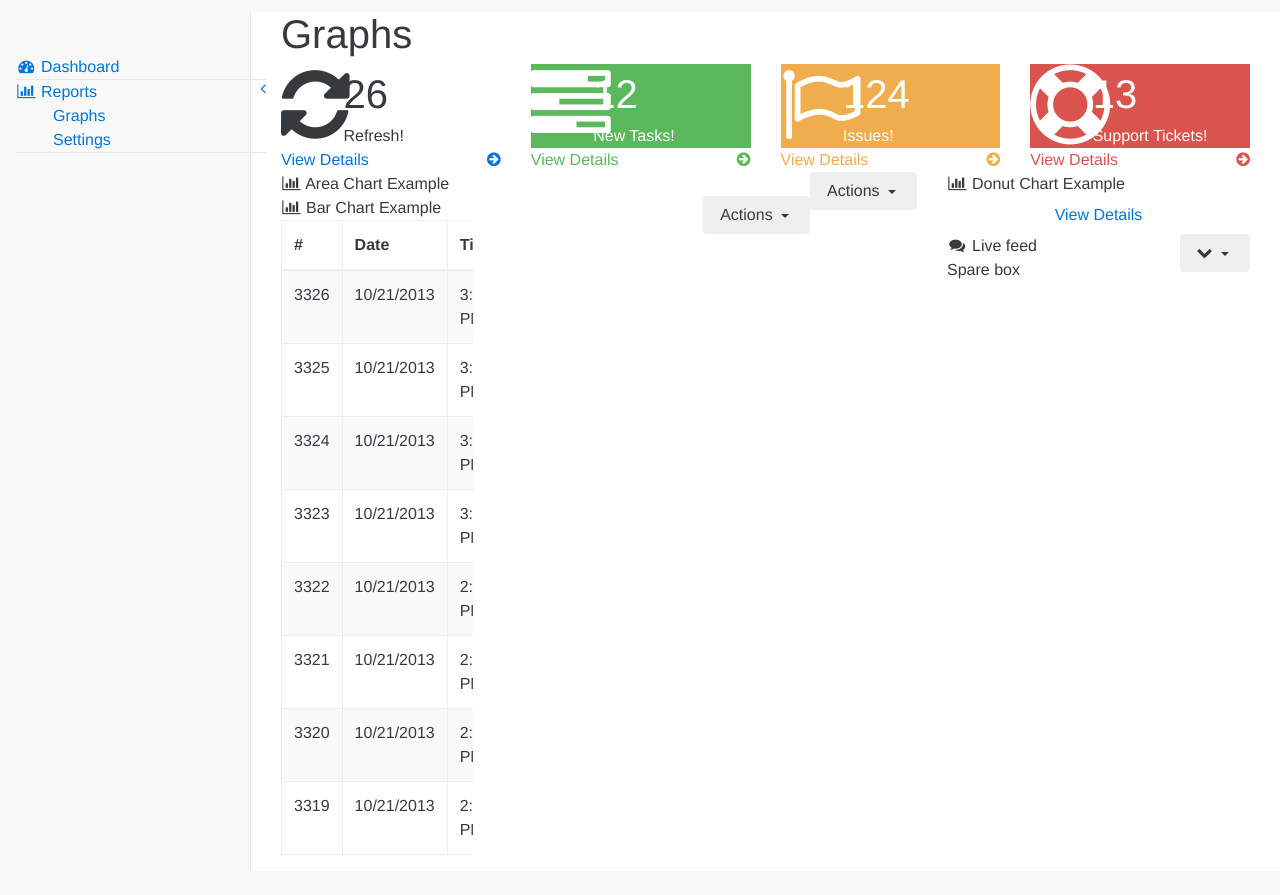
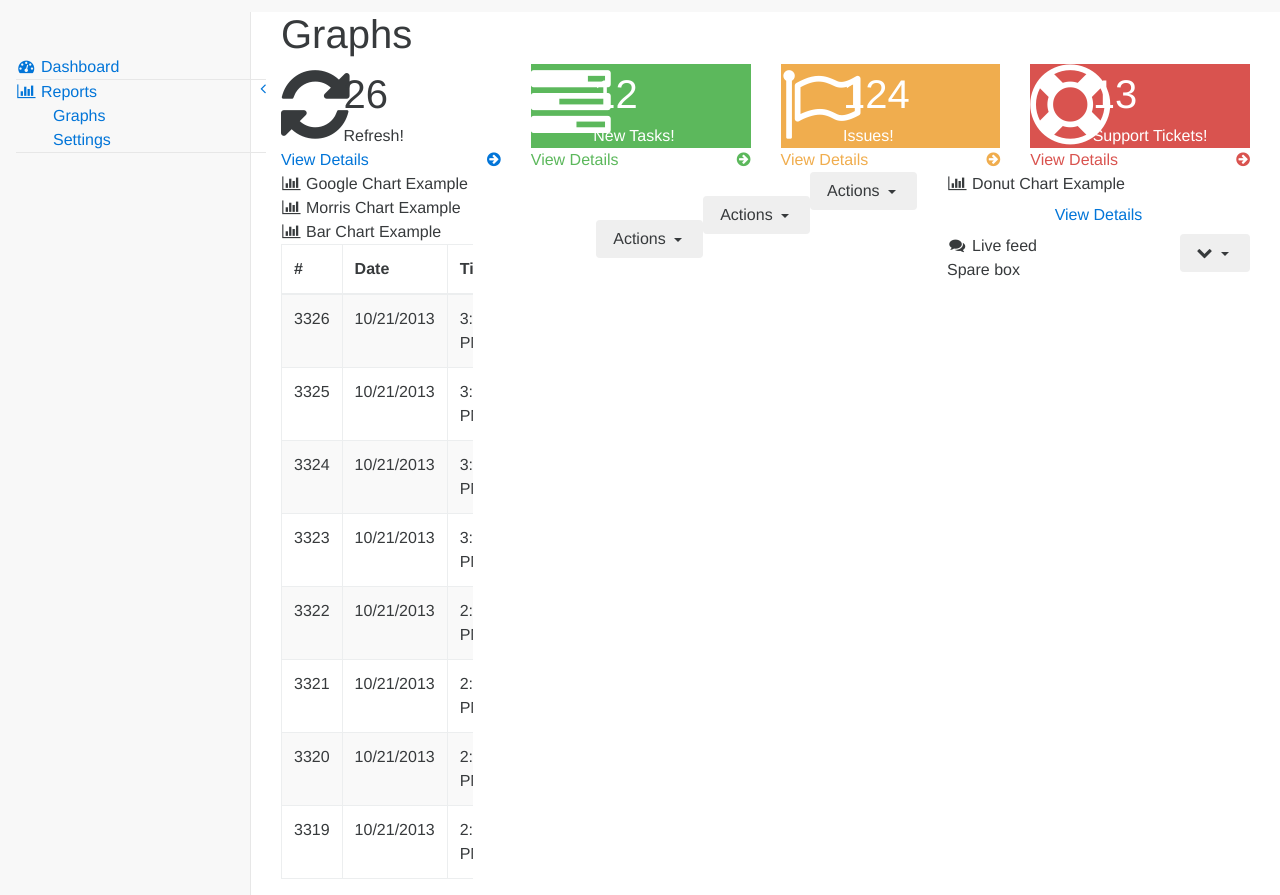
Before and after one commit to t0007319/silex-template, a PHP site: template app/resources/views/graphs.html.twig in a window 1280 px wide. Shown: the part 52-947 px from the top of the page. Before the commit the page ends 923 px from the top, so only its background shows below. Run offline with PHP 8.4, Linux system fonts and the light colour scheme; the template is opened without the code that fills it, so the values that code supplies are empty; some libraries are stand-ins or nearby versions.

Commit message:
small update

```diff
--- a/app/resources/views/base.html.twig
+++ b/app/resources/views/base.html.twig
@@ -4,6 +4,9 @@
     <!-- Bootstrap Core CSS -->
 
     {#<link rel="stylesheet" href="{{ asset('/bootstrap.min.css', 'css') }}">#}
+    <!-- CDN's -->
+    <script type="text/javascript" src="https://www.gstatic.com/charts/loader.js"></script>
+    <!-- CSS -->
     <link rel="stylesheet" href="{{ asset('/bootstrap/dist/css/bootstrap.min.css', 'bower') }}">
     <link rel="stylesheet" href="{{ asset('/sb-admin-2.css', 'css') }}">
     <link rel="stylesheet" href="{{ asset('/timeline.css', 'css') }}">
@@ -253,6 +256,8 @@
 <!-- jQuery before boot strap -->
 {#<script src="{{ asset('/jquery-2.2.4.min.js', 'js') }}"></script>#}
 {#<script src="{{ asset('/bootstrap.min.js', 'js') }}"></script>#}
+
+<!-- Local -->
 <script src="{{ asset('/jquery/dist/jquery.min.js', 'bower') }}"></script>
 <script src="{{ asset('/tether.min.js', 'js') }}"></script>
 <script src="{{ asset('/sb-admin-2.js', 'js') }}"></script>
--- a/app/resources/views/graphs.html.twig
+++ b/app/resources/views/graphs.html.twig
@@ -106,9 +106,41 @@
         <!-- /.row -->
         <div class="row">
             <div class="col-lg-8">
+
                 <div class="panel panel-default">
                     <div class="panel-heading">
-                        <i class="fa fa-bar-chart-o fa-fw"></i> Area Chart Example
+                        <i class="fa fa-bar-chart-o fa-fw"></i> Google Chart Example
+                        <div class="pull-right">
+                            <div class="btn-group">
+                                <button type="button" class="btn btn-default btn-xs dropdown-toggle"
+                                        data-toggle="dropdown">
+                                    Actions
+                                    <span class="caret"></span>
+                                </button>
+                                <ul class="dropdown-menu pull-right" role="menu">
+                                    <li><a href="#">Action</a>
+                                    </li>
+                                    <li><a href="#">Another action</a>
+                                    </li>
+                                    <li><a href="#">Something else here</a>
+                                    </li>
+                                    <li class="divider"></li>
+                                    <li><a href="#">Separated link</a>
+                                    </li>
+                                </ul>
+                            </div>
+                        </div>
+                    </div>
+                    <!-- /.panel-heading -->
+                    <div class="panel-body">
+                        <div id="chart_div"></div>
+                    </div>
+                    <!-- /.panel-body -->
+                </div>
+
+                <div class="panel panel-default">
+                    <div class="panel-heading">
+                        <i class="fa fa-bar-chart-o fa-fw"></i> Morris Chart Example
                         <div class="pull-right">
                             <div class="btn-group">
                                 <button type="button" class="btn btn-default btn-xs dropdown-toggle"
@@ -136,6 +168,7 @@
                     </div>
                     <!-- /.panel-body -->
                 </div>
+
                 <!-- /.panel -->
                 <div class="panel panel-default">
                     <div class="panel-heading">
@@ -240,6 +273,7 @@
                     <!-- /.panel-body -->
                 </div>
                 <!-- /.panel -->
+
             </div>
             <!-- /.col-lg-8 -->
             <div class="col-lg-4">
```
Also changed, not shown: web/assets/js/custom-graphs.js (added, +42 -0 lines).
